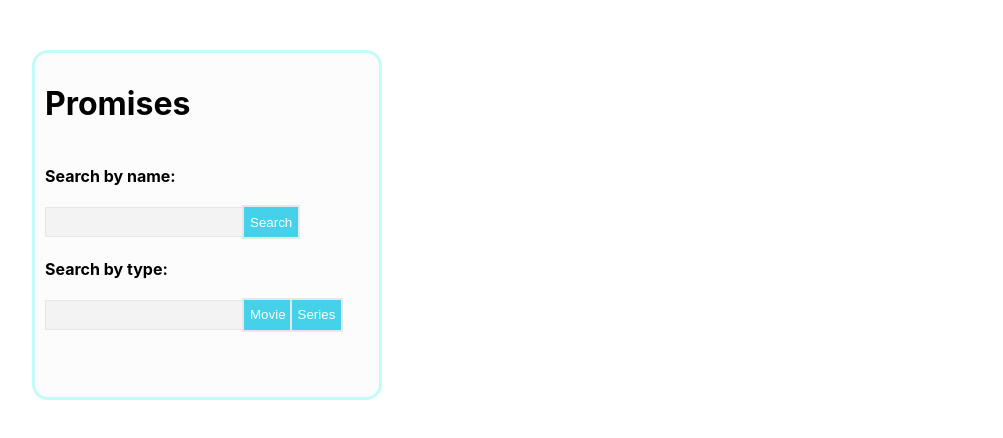
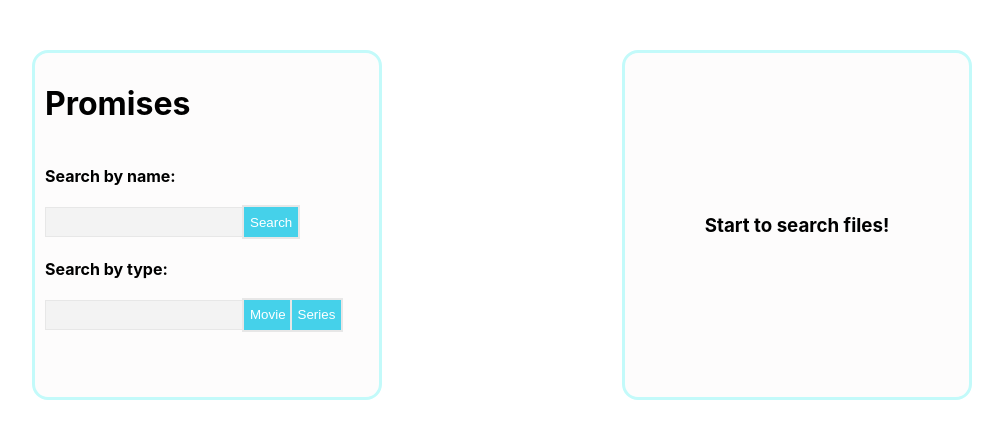
Before and after one commit to vetero4ok/nativeLessonsJS, a React (Create React App) app: page / in a window 1280 px wide. Shown: the top 438 px of the page, without its empty margins (88-1091 px from the left). Built offline with nearby package versions, Linux system fonts and the light colour scheme.

Commit message:
refactor Lesson3.tsx, create PosterComponents.tsx

```diff
--- a/src/lessons/lesson3/Lesson3.tsx
+++ b/src/lessons/lesson3/Lesson3.tsx
@@ -2,6 +2,7 @@ import React, {useState} from 'react';
 import API from './API';
 import './lesson_3';
 import './les3.css';
+import {PosterComponents} from './PosterComponents';
 
 
 const Lesson3 = () => {
@@ -9,29 +10,36 @@ const Lesson3 = () => {
     const [searchResult, setSearchResult] = useState<Array<any>>([]);
     const [searchNameByType, setSearchNameByType] = useState('');
     const [searchResultByType, setSearchResultByType] = useState<Array<any>>([]);
-
+    const [error, setError] = useState<string>('Start to search files!')
     const searchFilm = () => {
         API.searchFilmsByTitle(searchName)
             .then(({data}) => {
                 console.log(data);
                 const {Response, Search, Error} = data;
                 if (Response === 'True') {
-                    //setSearchResult(JSON.stringify(Search));
                     setSearchResult(Search);
+                    //    console.log(data, 'error')
 
-                } else
-                    setSearchResult([Error]);
+                } else {
+                    setSearchResult([]);
+                    setError(Error)
+                    console.log(data, 'error')
+                }
             })
 
     };
+
     // const searchFilm = async () => {
     //     try {
-    //         const { data } = await API.searchFilmsByTitle(searchName);
-    //         const { Response, Search, Error } = data;
+    //         const {data} = await API.searchFilmsByTitle(searchName);
+    //         const {Response, Search, Error} = data;
     //         if (Response === 'True') {
-    //             setSearchResult(JSON.stringify(Search));
+    //             // setSearchResult(JSON.stringify(Search));
+    //             setSearchResult(Search);
+    //             console.log(data)
     //         } else {
-    //             setSearchResult(Error);
+    //             setSearchResult([Error]);
+    //             console.log(data,'error')
     //         }
     //     } catch (e) {
     //         console.log(`some error exist `, e);
@@ -46,11 +54,10 @@ const Lesson3 = () => {
                 if (Response === 'True') {
                     // setSearchResultByType(JSON.stringify(Search))
                     setSearchResultByType(Search)
-                } else setSearchResultByType(Error)
+                } else setError(Error)
+                //setSearchResultByType(Error)
             })
-
     }
-
 
     return (
         <div className={'mainContainer'}>
@@ -61,10 +68,7 @@ const Lesson3 = () => {
                     <input type="text" value={searchName} onChange={(e) => setSearchName(e.currentTarget.value)}/>
 
                     <button onClick={searchFilm}>Search</button>
-
-
                 </div>
-
                 <div>
                     <h4><p>Search by type:</p></h4>
                     <input type="text" value={searchNameByType}
@@ -77,30 +81,10 @@ const Lesson3 = () => {
                 <br/>
             </div>
             <div className={'posterContainer'}>
-                <ul>
-                    {
-                        searchResult.map((ser, index) => {
-                            return (
-                                <li key={index} className={'figure'}>
-                                    <img src={ser?.Poster}/>
-                                    <h4>{ser?.Title}</h4>
-                                    <p> Type: {ser?.Type}. Year: {ser?.Year}. ID:{ser?.imdbID}</p>
-                                </li>);
-                        })
-                    }
-                </ul>
-                <ul>
-                    {
-                        searchResultByType.map((ser, index) => {
-                            return (
-                                <li key={index} className={'figure'}>
-                                    <img src={ser?.Poster}/>
-                                    <h4>{ser?.Title}</h4>
-                                    <p> Type: {ser?.Type}. Year: {ser?.Year}. ID:{ser?.imdbID}</p>
-                                </li>);
-                        })
-                    }
-                </ul>
+                <PosterComponents
+                    error={error}
+                    result={searchResult}
+                />
             </div>
         </div>
     );
--- /dev/null
+++ b/src/lessons/lesson3/PosterComponents.tsx
@@ -0,0 +1,31 @@
+import React from 'react';
+
+type PosterComponentsPropsType= {
+    error:string
+    result:Array<any>
+}
+
+export const PosterComponents:React.FC<PosterComponentsPropsType> = (props) => {
+
+    let resultSearch
+    if (props.result.length !== 0) {
+        resultSearch = props.result.map((ser, index) => {
+            return (
+                <li key={index} className={'figure'}>
+                    <img src={ser?.Poster}/>
+                    <h4>{ser?.Title}</h4>
+                    <p> Type: {ser?.Type}. Year: {ser?.Year}. ID:{ser?.imdbID}</p>
+                </li>);
+        })
+    } else resultSearch =
+        <div className={'error'}>
+            <h3>{props.error}</h3>
+        </div>
+
+    return(
+        <ul>
+            {resultSearch}
+        </ul>
+    );
+
+}
--- a/src/lessons/lesson3/les3.css
+++ b/src/lessons/lesson3/les3.css
@@ -62,5 +62,18 @@ li.figure {
     width: 450px;
     height: auto;
     display: flex;
+    justify-content: space-between;
 
 }
+.error{
+    width: 350px;
+    height: 350px;
+    display: flex;
+    justify-content: center;
+    align-items: center;
+    flex-direction: column;
+    border: 3px solid #c3fafa;
+    padding: 10px;
+    background: rgba(252, 251, 251, 0.6);
+    border-radius: 1em;
+}
```
Also changed, not shown: 1 other file (tests, documents, lock files or other folders).
